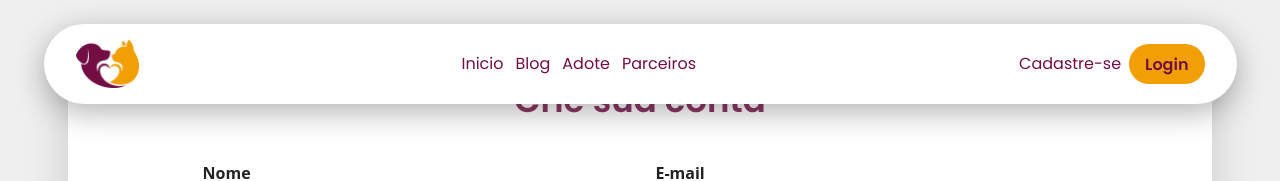
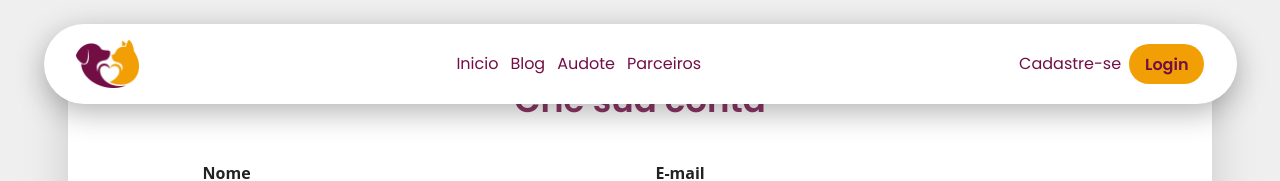
Before and after one commit to DevFlowBot/front-end-aumagemea, a Next.js app: page /cadastro in a window 1280 px wide. Shown: the top 181 px of the page. Built offline with nearby package versions, Linux system fonts and the light colour scheme.

Commit message:
🎨 Corrige header

```diff
--- a/src/components/commom/Header.jsx
+++ b/src/components/commom/Header.jsx
@@ -2,26 +2,14 @@
 
 import { Flex, Heading, Button, Image, HStack, Text } from '@chakra-ui/react';
 import Link from 'next/link';
-import { useState, useEffect, useRef } from 'react';
+import { useState, useEffect } from 'react';
 
 export function Header() {
-  const [showHeader, setShowHeader] = useState(true);
-  const lastScrollY = useRef(0);
+  const [, setIsScrolled] = useState(false);
 
   useEffect(() => {
     const handleScroll = () => {
-      const currentScrollY = window.scrollY;
-
-      // Se rolou para baixo -> esconder header
-      if (currentScrollY > lastScrollY.current && currentScrollY > 50) {
-        setShowHeader(false);
-      }
-      // Se rolou para cima -> mostrar header
-      else {
-        setShowHeader(true);
-      }
-
-      lastScrollY.current = currentScrollY;
+      setIsScrolled(window.scrollY > 50);
     };
 
     window.addEventListener('scroll', handleScroll);
@@ -37,9 +25,7 @@ export function Header() {
       w="100%"
       zIndex="1000"
       justify="center"
-      transition="transform 0.4s ease, opacity 0.4s ease"
-      transform={showHeader ? 'translateY(0)' : 'translateY(-120%)'}
-      opacity={showHeader ? 1 : 0}
+      transition="box-shadow 0.3s"
       p={0}
     >
       <Flex
@@ -86,7 +72,7 @@ export function Header() {
           </Link>
           <Link href="/adote">
             <Text color="#730E45" cursor="pointer">
-              Adote
+              Audote
             </Text>
           </Link>
           <Link href="/parceiros">
```
